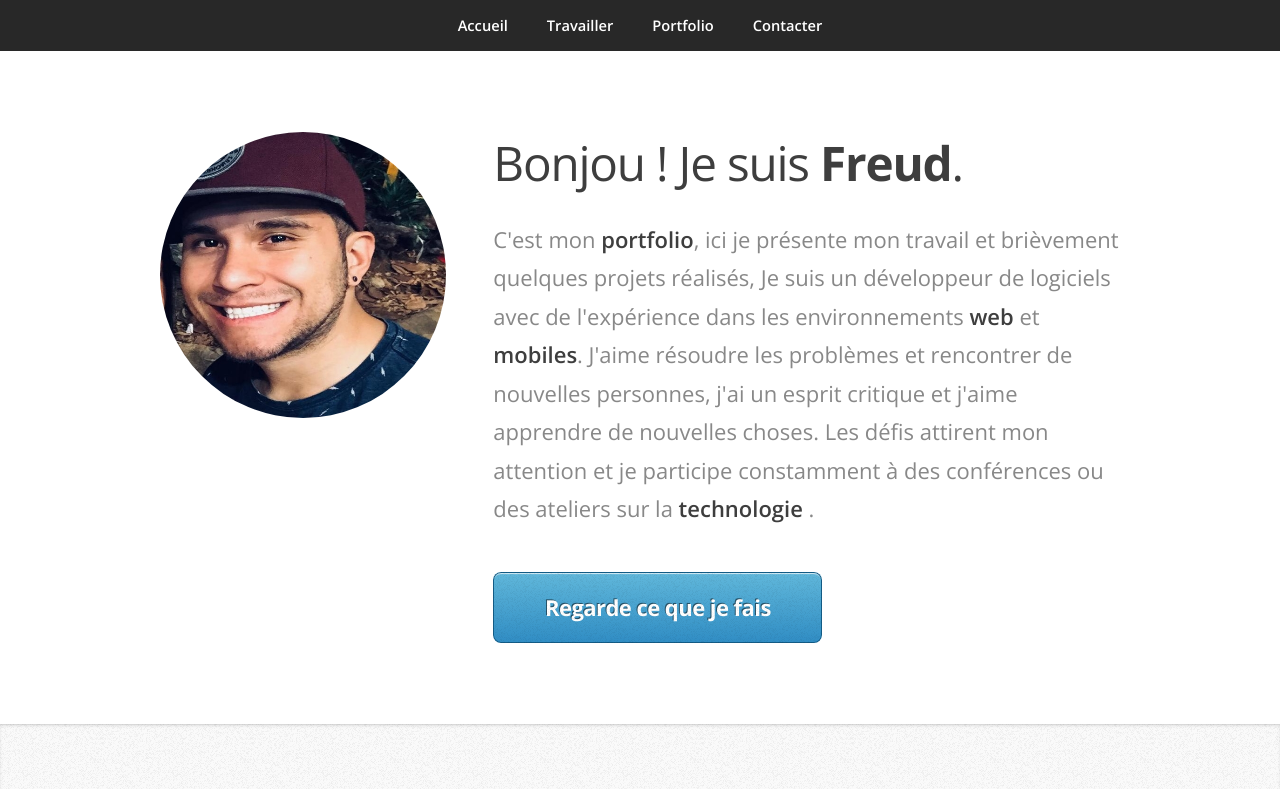
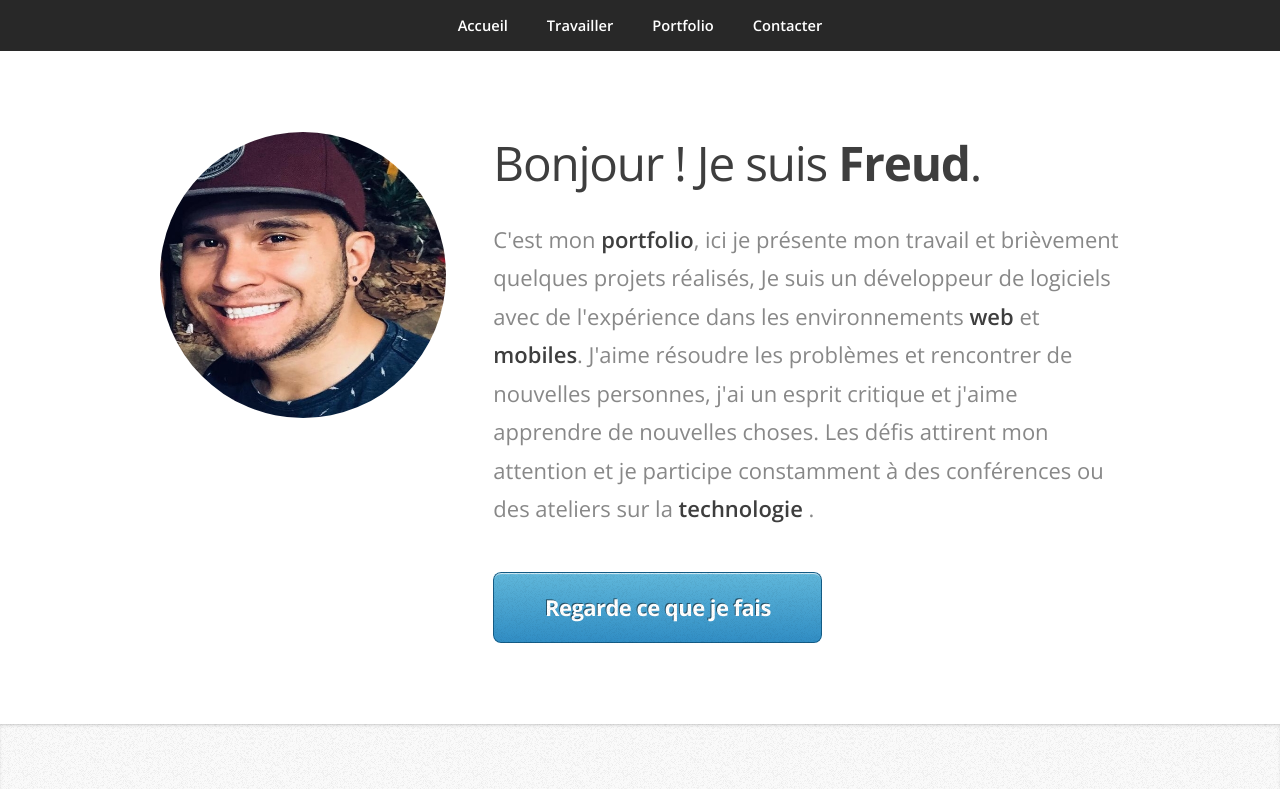
Before and after one commit to AlexandroMunera/PersonalWebSite, a plain HTML site: page index.html in a window 1280 px wide. Shown: the top 789 px of the page. Drawn offline with nearby package versions, Linux system fonts and the light colour scheme.

Commit message:
Fix Bonjour

```diff
--- a/index.html
+++ b/index.html
@@ -44,7 +44,7 @@
 						</div>
 						<div class="8u">
 							<header>
-								<h1>Bonjou ! Je suis <strong>Freud</strong>.</h1>
+								<h1>Bonjour ! Je suis <strong>Freud</strong>.</h1>
 							</header>
 							<p>C'est mon <strong>portfolio</strong>, ici je présente mon travail et brièvement quelques projets réalisés, Je suis un développeur de logiciels avec de l'expérience dans les environnements <strong> web </strong> et <strong> mobiles</strong>. J'aime résoudre les problèmes et rencontrer de nouvelles personnes, j'ai un esprit critique et j'aime
 								apprendre de nouvelles choses. Les défis attirent mon attention et je participe constamment à des
```
